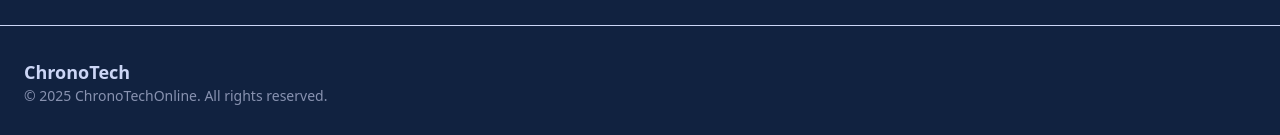
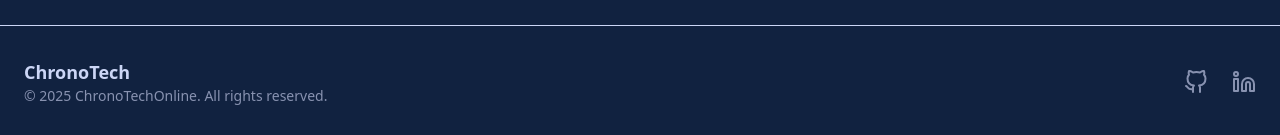
Before and after one commit to ChronoTechOnline/chronotechonline, a Next.js app: page / in a window 1280 px wide. Shown: the part 2004-2139 px from the top of the page. Built offline with nearby package versions, Linux system fonts and the light colour scheme.

Commit message:
Updated Footer socials for build fail.

```diff
--- a/src/components/Footer.tsx
+++ b/src/components/Footer.tsx
@@ -1,21 +1,16 @@
 import React from 'react';
-import { FiGithub, FiLinkedin, FiTwitter } from 'react-icons/fi';
+import { FiGithub, FiLinkedin } from 'react-icons/fi';
 
 const socialLinks = [
     {
         name: 'GitHub',
         icon: <FiGithub size={24} />,
-        href: 'https://github.com', // Replace with your actual link
+        href: 'https://github.com/chronotechonline', // Replace with your actual link
     },
     {
         name: 'LinkedIn',
         icon: <FiLinkedin size={24} />,
-        href: 'https://linkedin.com', // Replace with your actual link
-    },
-    {
-        name: 'Twitter',
-        icon: <FiTwitter size={24} />,
-        href: 'https://twitter.com', // Replace with your actual link
+        href: 'https://linkedin.com/in/kevinxlopez', // Replace with your actual link
     },
 ];
 
@@ -32,20 +27,20 @@ export default function Footer() {
                             &copy; {currentYear} ChronoTechOnline. All rights reserved.
                         </p>
                     </div>
-                    {/*<div className="flex space-x-6">*/}
-                    {/*    {socialLinks.map((social) => (*/}
-                    {/*        <a*/}
-                    {/*            key={social.name}*/}
-                    {/*            href={social.href}*/}
-                    {/*            target="_blank"*/}
-                    {/*            rel="noopener noreferrer"*/}
-                    {/*            aria-label={social.name}*/}
-                    {/*            className="text-textSecondary hover:text-primary transition-colors"*/}
-                    {/*        >*/}
-                    {/*            {social.icon}*/}
-                    {/*        </a>*/}
-                    {/*    ))}*/}
-                    {/*</div>*/}
+                    <div className="flex space-x-6">
+                        {socialLinks.map((social) => (
+                            <a
+                                key={social.name}
+                                href={social.href}
+                                target="_blank"
+                                rel="noopener noreferrer"
+                                aria-label={social.name}
+                                className="text-textSecondary hover:text-primary transition-colors"
+                            >
+                                {social.icon}
+                            </a>
+                        ))}
+                    </div>
                 </div>
             </div>
         </footer>
```
